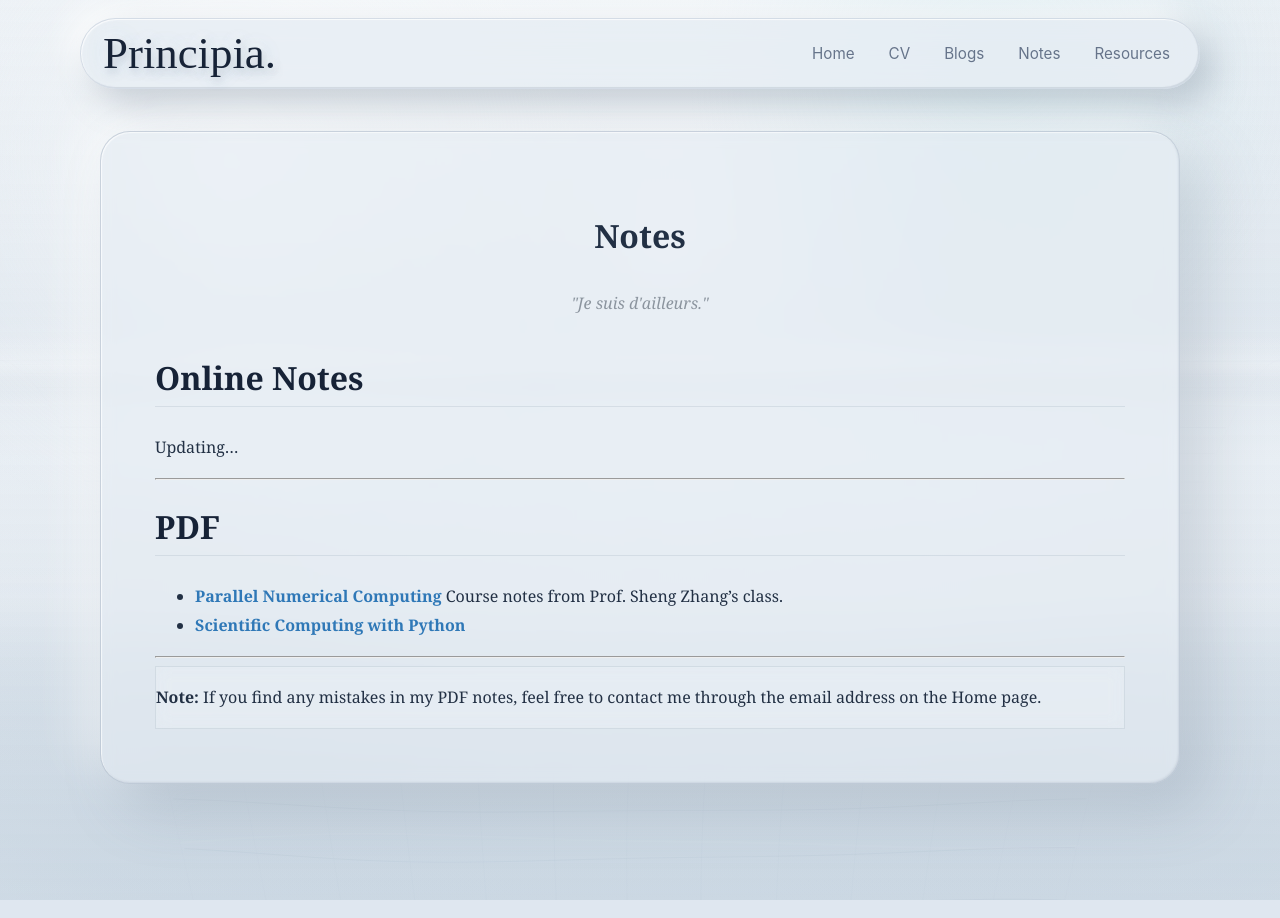
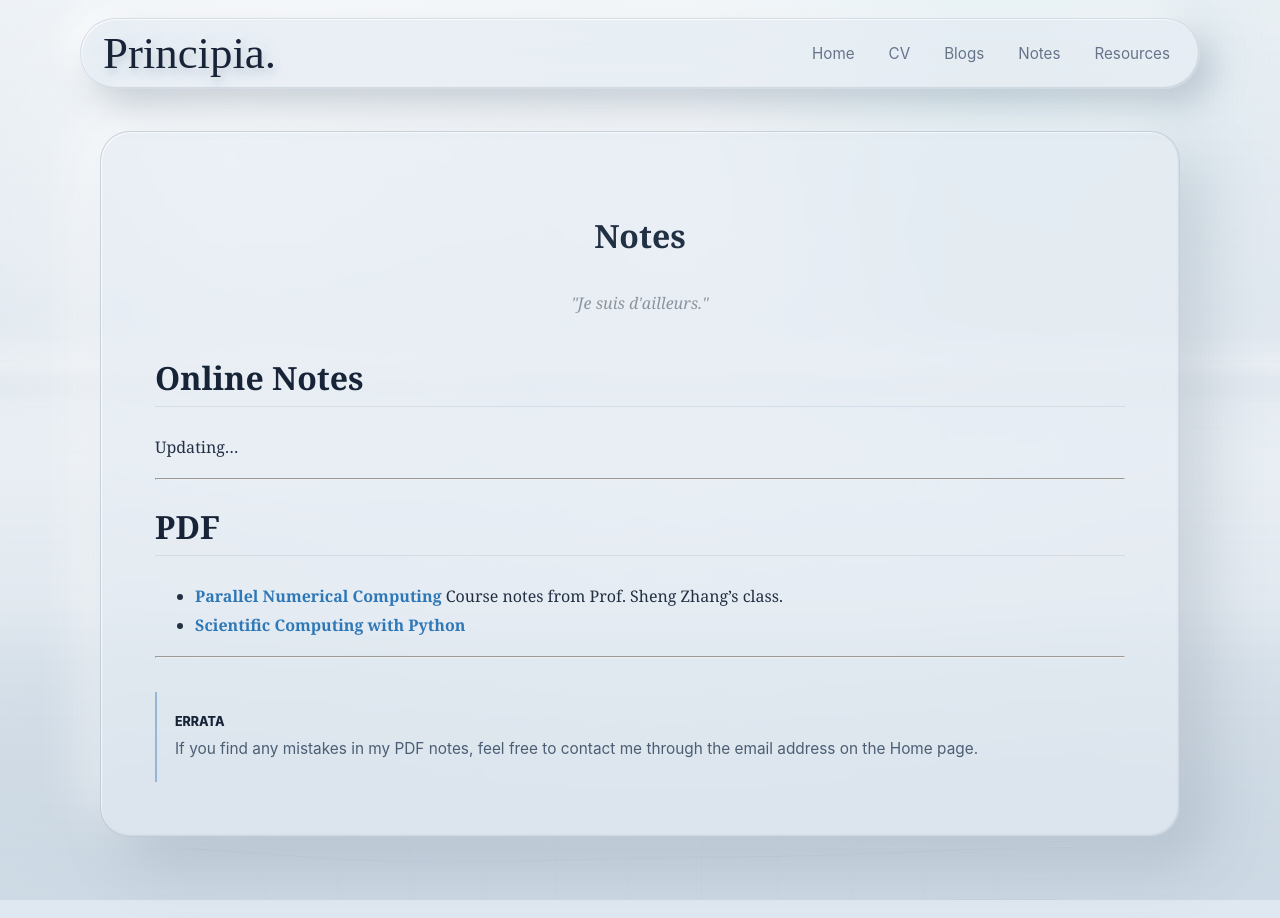
Before and after one commit to EtherealKasumi/personalpage, a Jekyll site: the page built from notes.md, in a window 1280 px wide. Built offline with Jekyll 4.4.1, drawn with Linux system fonts in a browser that asks for light colours; some web fonts are replaced.

Commit message:
Refine notes errata callout

```diff
--- a/_layouts/default.html
+++ b/_layouts/default.html
@@ -211,6 +211,8 @@
         a { color: var(--accent-color); text-decoration: none; }
         img { max-width: 100%; border-radius: 6px; }
         code { background: rgba(47,120,183,0.09); padding: 2px 6px; border-radius: 4px; font-family: monospace; color: #225f96; }
+        .notes-correction-note { margin-top: 34px; padding: 4px 0 4px 18px; border-left: 2px solid rgba(47, 120, 183, 0.42); color: #4b5e74; font-family: var(--ui-font); font-size: 0.96rem; line-height: 1.75; }
+        .notes-correction-note span { display: block; margin-bottom: 3px; color: #172337; font-size: 0.78rem; font-weight: 800; letter-spacing: 0; text-transform: uppercase; }
         .box.glass { background: rgba(231, 237, 244, 0.5); backdrop-filter: blur(8px); border: 1px solid rgba(75, 96, 124, 0.12);}
         @keyframes surfaceRise {
             from { opacity: 0; transform: translateY(18px) scale(0.985); }
--- a/notes.md
+++ b/notes.md
@@ -24,7 +24,7 @@ Updating...
 
 ---
 
-<div class="box glass" markdown="1">
-**Note:**
+<div class="notes-correction-note" markdown="1">
+<span>Errata</span>
 If you find any mistakes in my PDF notes, feel free to contact me through the email address on the Home page.
 </div>
```
